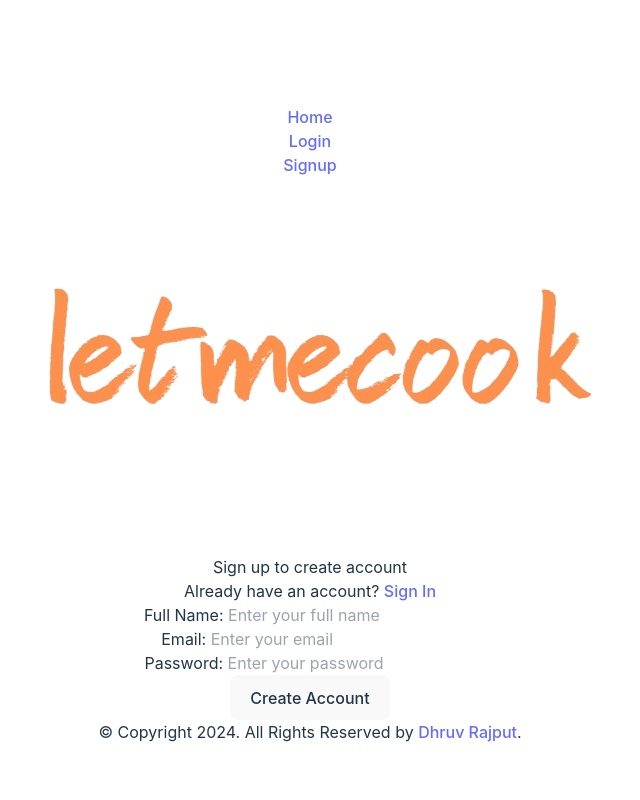
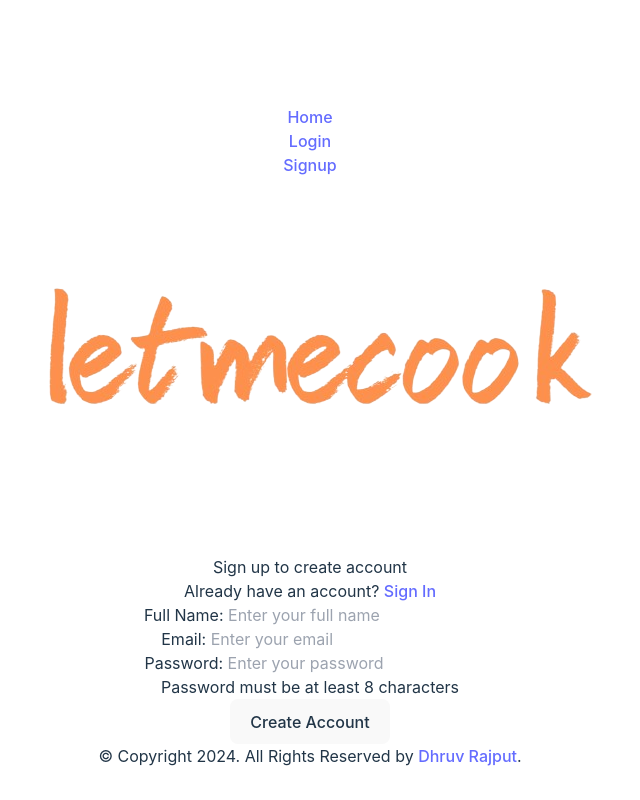
Before and after one commit to dhruvrajput1/letmecook, a React (Vite) app: page /signup in a window 1280 px wide. Shown: the part 305-1105 px from the top of the page, without its empty margins (330-970 px from the left). Before the commit the page ends 1081 px from the top, so only its background shows below. Built offline with nearby package versions, Linux system fonts and the light colour scheme; no server answers.

Commit message:
Update Signup.jsx
updating p tag for password length

```diff
--- a/src/components/Signup.jsx
+++ b/src/components/Signup.jsx
@@ -81,6 +81,7 @@ function Signup() {
                                 required: true,
                             })}
                         />
+                        <p>Password must be at least 8 characters</p>
                         <Button btnText="Create Account" type="submit" className="w-full">
 
                         </Button>
```
